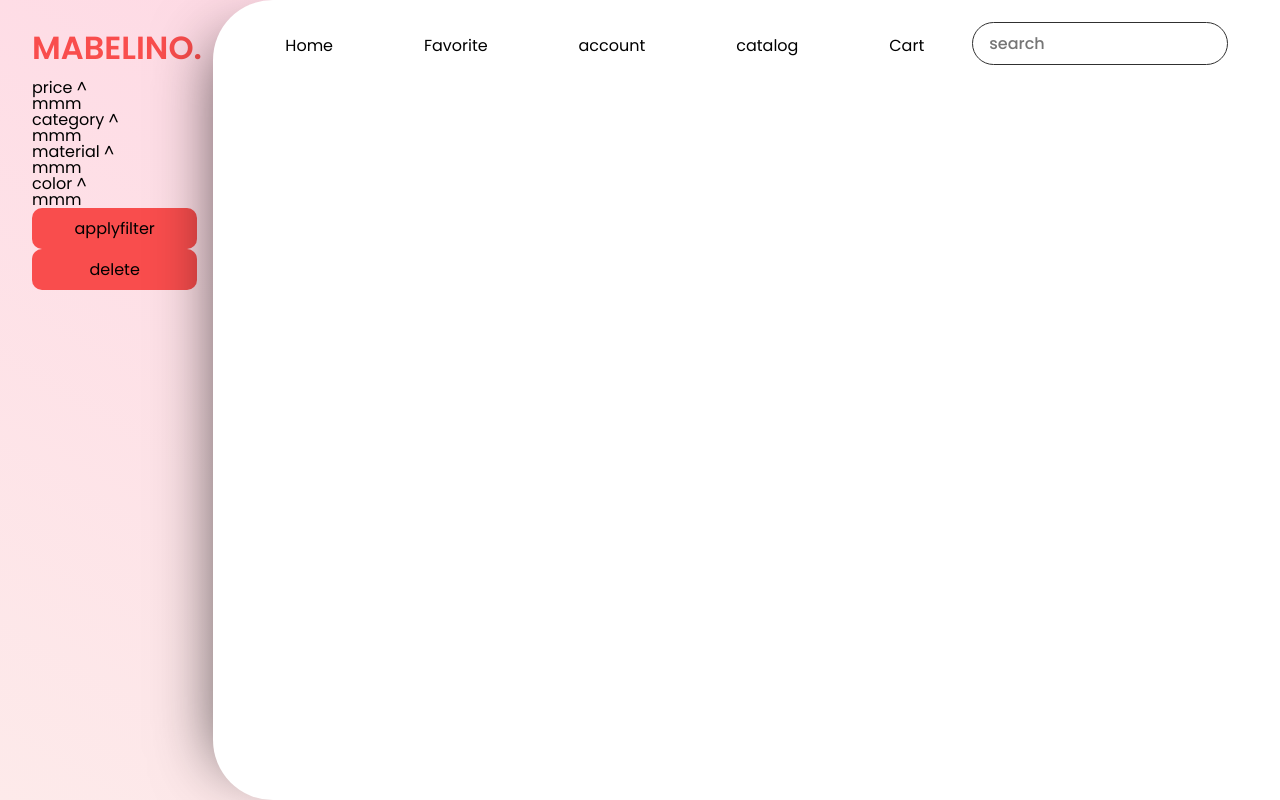
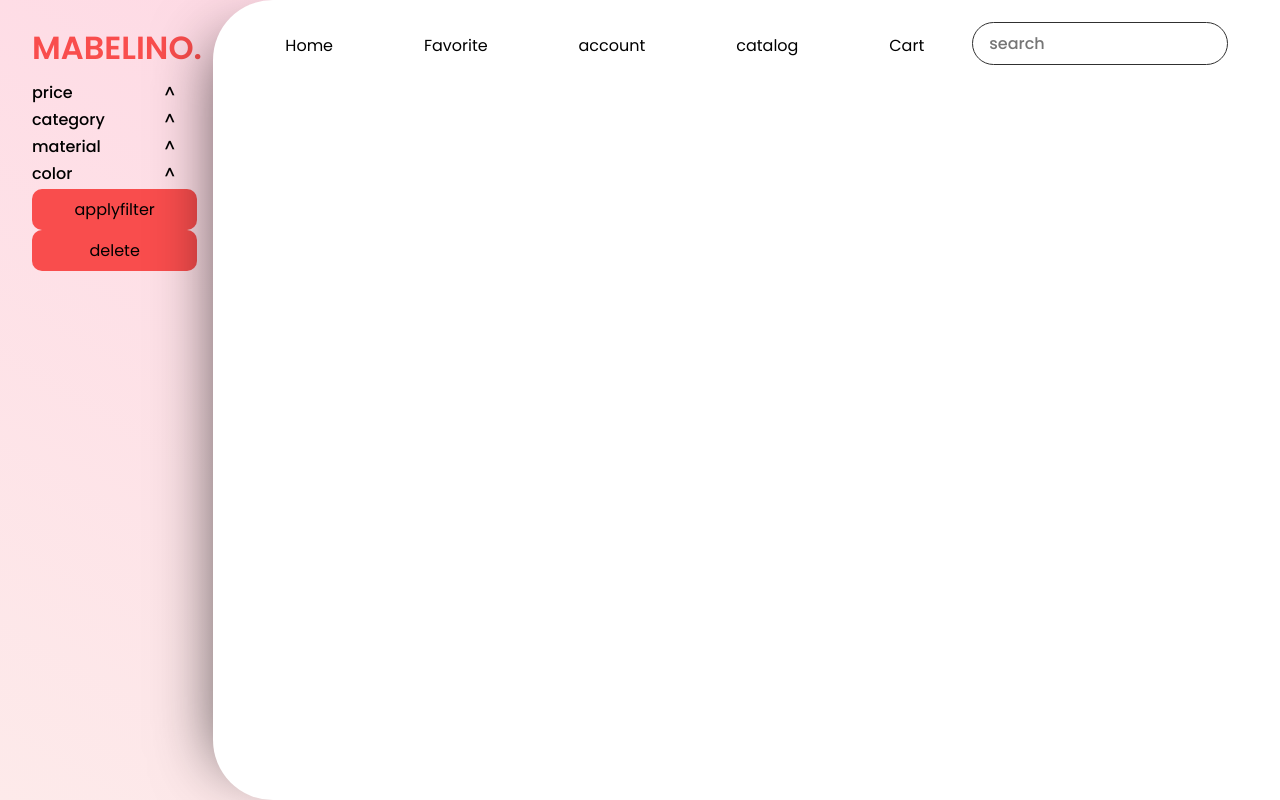
Before and after one commit to GhazalehNiazi/ecommerce-next-ts, a Next.js app: page /category/1 in a window 1280 px wide. Built offline with nearby package versions, Linux system fonts and the light colour scheme.

Commit message:
replace with cart folder

```diff
--- a/styles/Sidebar.module.css
+++ b/styles/Sidebar.module.css
@@ -25,3 +25,28 @@
   font-weight: 600;
   margin-bottom: 1rem;
 }
+.filteritem {
+  display: flex;
+  justify-content: space-between;
+  cursor: pointer;
+  font-weight: 500;
+}
+
+.filteritem,
+.filteritemdetail {
+  padding: 0.3rem 2rem;
+  padding-left: 0;
+  margin: 0 0.4rem 0.1rem 0;
+}
+
+.filteritem:hover {
+  color: rgb(249, 77, 77);
+}
+
+.filteritemdetail {
+  margin-bottom: 1rem;
+}
+.hide{
+  display: none;
+
+}
```
Also changed, not shown: pages/cart.tsx (deleted, +0 -18 lines).
